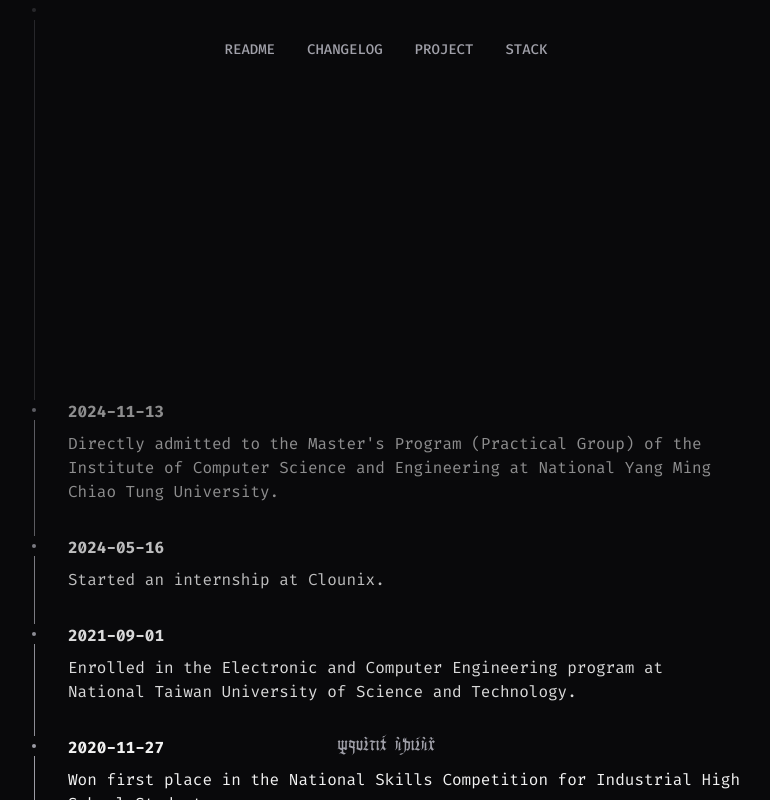
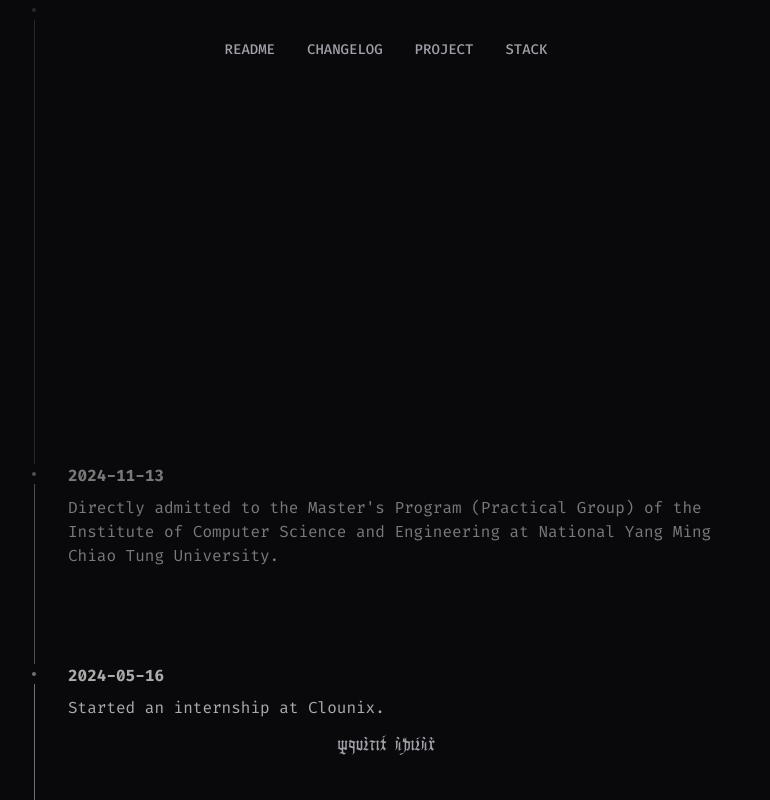
Before and after one commit to zyx1121/zhanyongxiang.com, a Next.js app: page /changelog in a window 1280 px wide. Shown: the top 800 px of the page, without its empty margins (254-1024 px from the left). Built offline with nearby package versions, Linux system fonts and the light colour scheme.

Commit message:
fix: increase the vertical spacing of the timeline component

```diff
--- a/components/ui/timeline.tsx
+++ b/components/ui/timeline.tsx
@@ -50,7 +50,7 @@ export function TimelineItem({
           <div className="w-px bg-muted-foreground mt-2 flex-1" />
         )}
       </div>
-      <div className="pb-8 pl-8">{children}</div>
+      <div className="pb-24 pl-8">{children}</div>
     </div>
   );
 }
```
